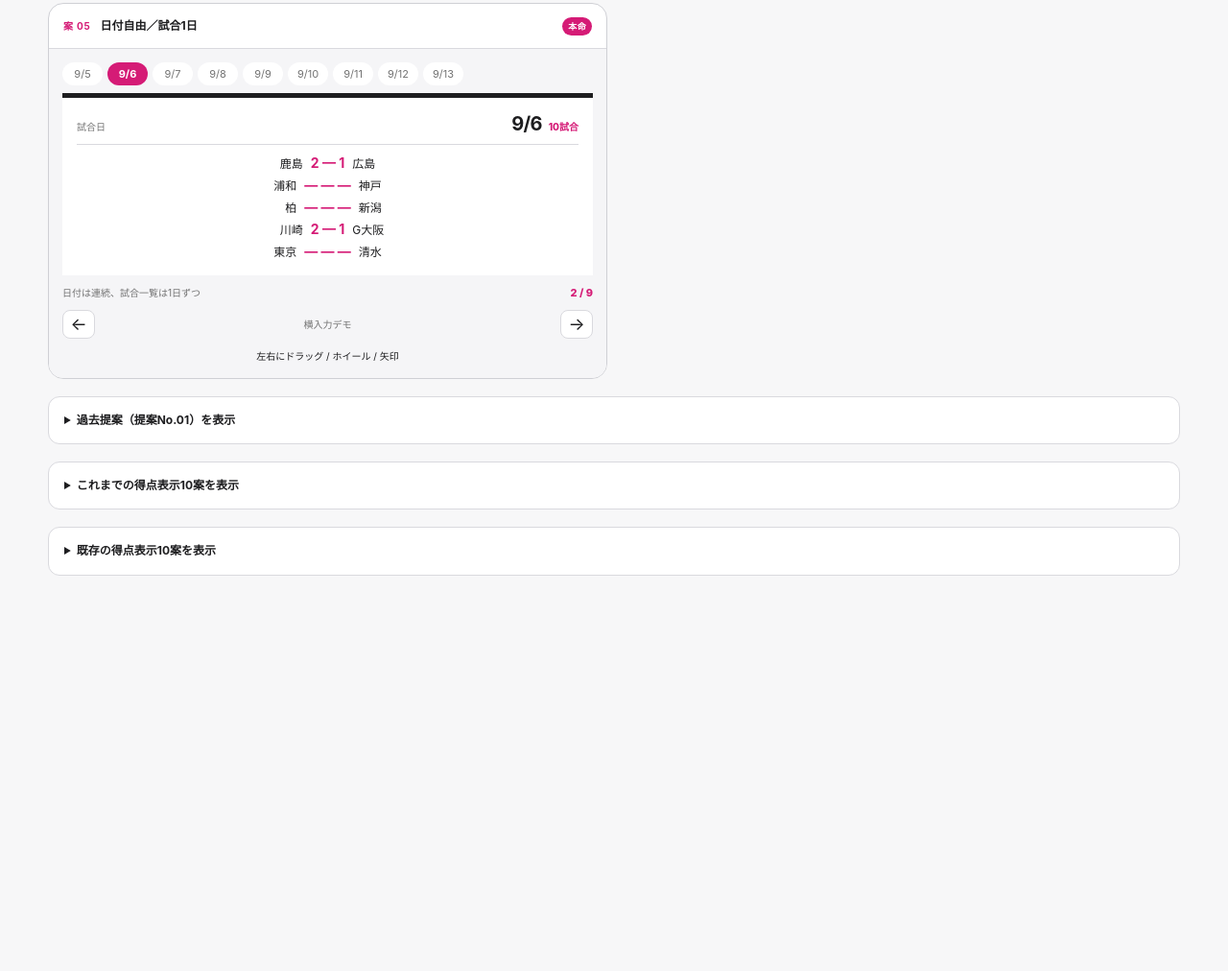
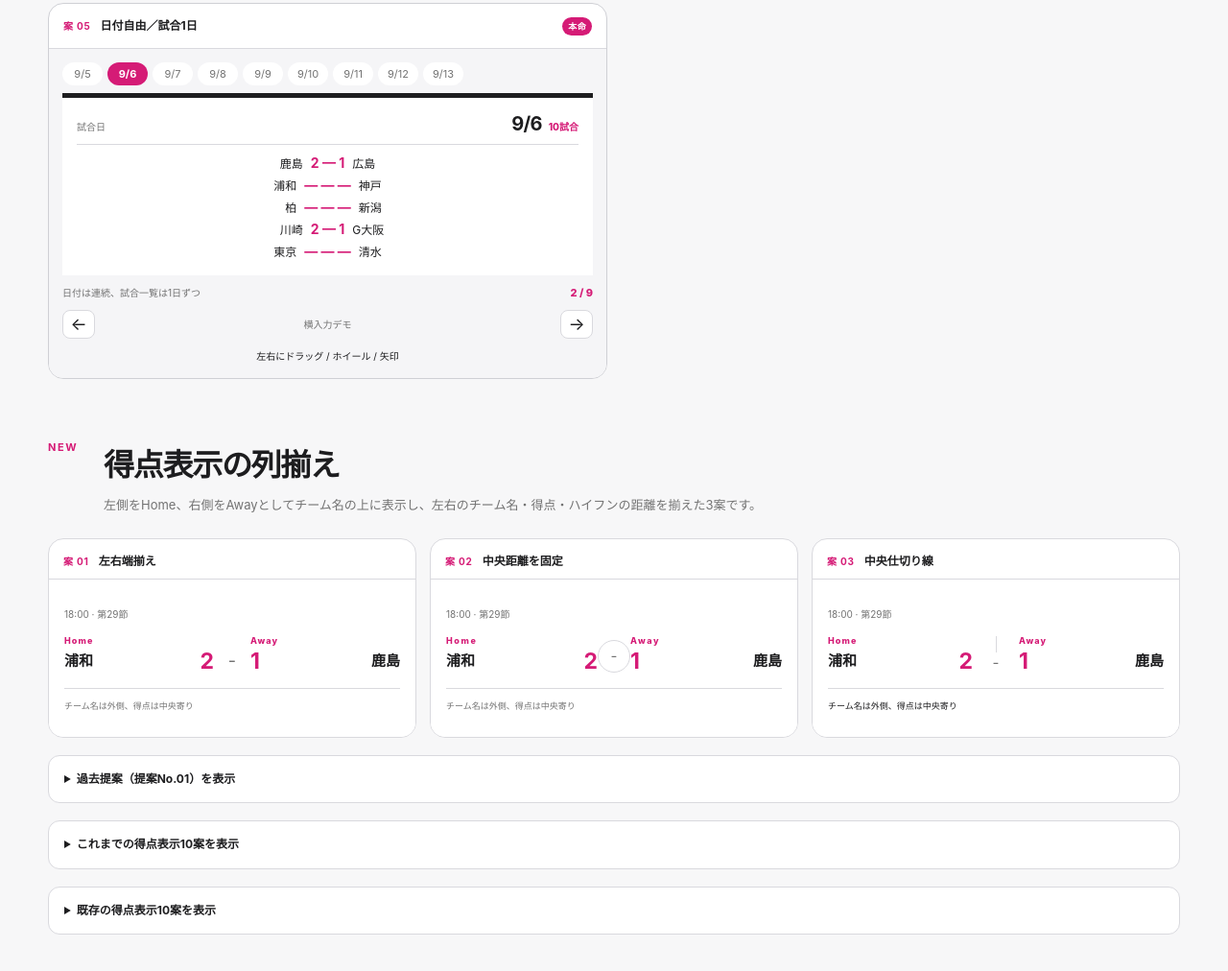
Before and after one commit to tj-999-comp/sport-portal, a website: page app/design-review.html in a window 1280 px wide. Shown: the part 1232-2244 px from the top of the page at 96% size. Before the commit the page ends 1932 px from the top, so only its background shows below. Drawn offline with Linux system fonts and the light colour scheme.

Commit message:
[v1.0.1] 得点列揃えのレビュー3案を追加

```diff
--- a/app/design-review.css
+++ b/app/design-review.css
@@ -43,6 +43,7 @@ button { color: inherit; font: inherit; }
 .league-grid { grid-template-columns: repeat(2, minmax(0, 1fr)); }
 .navigation-grid, .dates-grid { grid-template-columns: repeat(4, minmax(0, 1fr)); }
 .score-grid { grid-template-columns: repeat(3, minmax(0, 1fr)); }
+.score-alignment-grid { grid-template-columns: repeat(3, minmax(0, 1fr)); }
 .review-card { min-width: 0; overflow: hidden; border: 1px solid var(--line); border-radius: 16px; background: #fff; }
 .card-caption { display: flex; align-items: baseline; gap: 10px; padding: 13px 15px 11px; border-bottom: 1px solid var(--line); }
 .card-caption span { color: var(--accent); font-size: 10px; font-weight: 700; letter-spacing: .08em; }
@@ -222,6 +223,32 @@ button { color: inherit; font: inherit; }
 .score-winner-focus .score-result-label { display: block; color: var(--accent); font-size: 9px; font-weight: 800; }
 .score-winner-focus .score-team.loser .score-result-label { color: #999; }
 
+/* Score alignment review */
+.alignment-preview { min-height: 164px; display: grid; align-content: center; gap: 16px; padding: 17px 16px 15px; background: #fff; }
+.alignment-meta, .alignment-note { margin: 0; color: var(--muted); font-size: 10px; }
+.alignment-note { padding-top: 11px; border-top: 1px solid var(--line); font-size: 9px; }
+.alignment-match { display: grid; grid-template-columns: minmax(0, 1fr) 18px minmax(0, 1fr); gap: 10px; align-items: end; }
+.alignment-side { min-width: 0; }
+.alignment-role { display: block; margin-bottom: 6px; color: var(--accent); font-size: 9px; font-weight: 800; letter-spacing: .12em; line-height: 1; }
+.alignment-team-line { display: grid; grid-template-columns: minmax(0, 1fr) auto; gap: 10px; align-items: center; min-width: 0; }
+.alignment-away .alignment-team-line { grid-template-columns: auto minmax(0, 1fr); }
+.alignment-team-line strong { min-width: 0; overflow: hidden; font-size: 15px; line-height: 1.2; text-overflow: ellipsis; white-space: nowrap; }
+.alignment-home .alignment-team-line strong { text-align: left; }
+.alignment-away .alignment-team-line strong { text-align: right; }
+.alignment-team-line b { color: var(--accent); font-size: 23px; line-height: 1; }
+.alignment-home .alignment-team-line b { text-align: right; }
+.alignment-away .alignment-team-line b { text-align: left; }
+.alignment-divider-mark { align-self: end; padding-bottom: 3px; color: var(--muted); font-size: 18px; line-height: 1; text-align: center; }
+.alignment-center .alignment-match { grid-template-columns: minmax(0, 1fr) 34px minmax(0, 1fr); gap: 0; }
+.alignment-center .alignment-divider-mark { width: 34px; height: 34px; display: grid; place-items: center; border: 1px solid var(--line); border-radius: 50%; padding: 0; font-size: 15px; }
+.alignment-center .alignment-role { letter-spacing: .18em; }
+.alignment-divider .alignment-match { position: relative; grid-template-columns: minmax(0, 1fr) minmax(0, 1fr); gap: 24px; }
+.alignment-divider .alignment-match::before { position: absolute; top: 0; bottom: 0; left: 50%; border-left: 1px solid var(--line); content: ""; }
+.alignment-divider .alignment-divider-mark { position: absolute; top: 50%; left: 50%; z-index: 1; display: grid; width: 24px; height: 24px; place-items: center; transform: translate(-50%, -8%); border-radius: 50%; background: #fff; font-size: 15px; }
+.alignment-divider .alignment-home { padding-right: 12px; }
+.alignment-divider .alignment-away { padding-left: 12px; }
+.alignment-divider .alignment-note { color: var(--ink); }
+
 /* Horizontal motion review */
 .motion-section { padding-top: 52px; }
 .motion-guide { display: flex; align-items: center; gap: 8px; margin: -8px 0 18px; color: var(--muted); font-size: 11px; }
@@ -279,7 +306,7 @@ button { color: inherit; font: inherit; }
   .review-page { width: min(100% - 24px, 520px); padding-top: 22px; }
   .review-header { gap: 14px; }.review-header h1 { font-size: 28px; }.review-lede { font-size: 13px; }.review-meta { font-size: 10px; }
   .review-section { padding-top: 48px; }.section-heading { grid-template-columns: 32px 1fr; gap: 9px; }.section-heading h2 { font-size: 22px; }.section-heading p:last-child { font-size: 12px; }
-  .league-grid, .navigation-grid, .dates-grid, .score-grid { grid-template-columns: 1fr; }
-  .navigation-grid, .dates-grid, .score-grid { gap: 12px; }
+  .league-grid, .navigation-grid, .dates-grid, .score-grid, .score-alignment-grid { grid-template-columns: 1fr; }
+  .navigation-grid, .dates-grid, .score-grid, .score-alignment-grid { gap: 12px; }
   .motion-grid { grid-template-columns: 1fr; gap: 12px; }
 }
--- a/app/design-review.html
+++ b/app/design-review.html
@@ -23,6 +23,7 @@
 
     <nav class="review-index" aria-label="レビューページ内目次">
       <a href="#motion">02 横スクロールの動き</a>
+      <a href="#score-alignment">得点の列揃え 3案</a>
     </nav>
 
     <section class="review-section motion-section" id="motion" aria-labelledby="motion-title">
@@ -35,6 +36,17 @@
       </div>
       <div class="motion-guide"><span class="motion-guide-dot"></span><span>現在位置</span><span class="motion-guide-line"></span><span>入力1回 = 1日</span></div>
       <div class="review-grid motion-grid" id="motion-options"></div>
+    </section>
+
+    <section class="review-section score-alignment-section" id="score-alignment" aria-labelledby="score-alignment-title">
+      <div class="section-heading">
+        <p class="section-number">NEW</p>
+        <div>
+          <h2 id="score-alignment-title">得点表示の列揃え</h2>
+          <p>左側をHome、右側をAwayとしてチーム名の上に表示し、左右のチーム名・得点・ハイフンの距離を揃えた3案です。</p>
+        </div>
+      </div>
+      <div class="review-grid score-alignment-grid" id="score-alignment-options"></div>
     </section>
 
     <details class="proposal-history">
--- a/app/design-review.js
+++ b/app/design-review.js
@@ -83,6 +83,12 @@ const previousScoreOptions = [
   ['勝者ハイライト', 'score-winner-highlight']
 ];
 
+const scoreAlignmentOptions = [
+  ['左右端揃え', 'alignment-outer'],
+  ['中央距離を固定', 'alignment-center'],
+  ['中央仕切り線', 'alignment-divider']
+];
+
 const motionOptions = [
   ['中央スナップ', 'motion-snap', '止まる位置を日付の中央に固定'],
   ['1日ロック', 'motion-lock', '入力の勢いを受けても1日だけ進む'],
@@ -160,6 +166,27 @@ function createScoreOption([title, variant], index, label = '案') {
   </article>`;
 }
 
+function createScoreAlignmentOption([title, variant], index) {
+  return `<article class="review-card alignment-card">
+    <div class="card-caption"><span>案 ${String(index + 1).padStart(2, '0')}</span><strong>${title}</strong></div>
+    <div class="alignment-preview ${variant}">
+      <p class="alignment-meta">18:00 · 第29節</p>
+      <div class="alignment-match">
+        <div class="alignment-side alignment-home">
+          <span class="alignment-role">Home</span>
+          <div class="alignment-team-line"><strong>浦和</strong><b>2</b></div>
+        </div>
+        <span class="alignment-divider-mark" aria-hidden="true">-</span>
+        <div class="alignment-side alignment-away">
+          <span class="alignment-role">Away</span>
+          <div class="alignment-team-line"><b>1</b><strong>鹿島</strong></div>
+        </div>
+      </div>
+      <p class="alignment-note">チーム名は外側、得点は中央寄り</p>
+    </div>
+  </article>`;
+}
+
 function createMotionOption([title, variant, description], index) {
   const motionDates = ['9/5', '9/6', '9/7', '9/8', '9/9', '9/10', '9/11', '9/12', '9/13'];
   const teamPairs = [['鹿島', '広島'], ['浦和', '神戸'], ['柏', '新潟'], ['川崎', 'G大阪'], ['東京', '清水'], ['横浜FM', '町田'], ['福岡', '名古屋'], ['京都', 'C大阪'], ['FC東京', '湘南'], ['磐田', '札幌']];
@@ -195,6 +222,7 @@ document.querySelector('#navigation-options').innerHTML = navigationOptions.map(
 document.querySelector('#date-options').innerHTML = dateOptions.map(createDateOption).join('');
 document.querySelector('#score-options').innerHTML = scoreOptions.map((option, index) => createScoreOption(option, index)).join('');
 document.querySelector('#score-history-options').innerHTML = previousScoreOptions.map((option, index) => createScoreOption(option, index, '旧案')).join('');
+document.querySelector('#score-alignment-options').innerHTML = scoreAlignmentOptions.map(createScoreAlignmentOption).join('');
 document.querySelector('#motion-options').innerHTML = motionOptions.map(createMotionOption).join('');
 
 document.querySelectorAll('.league-row').forEach((button) => {
```
